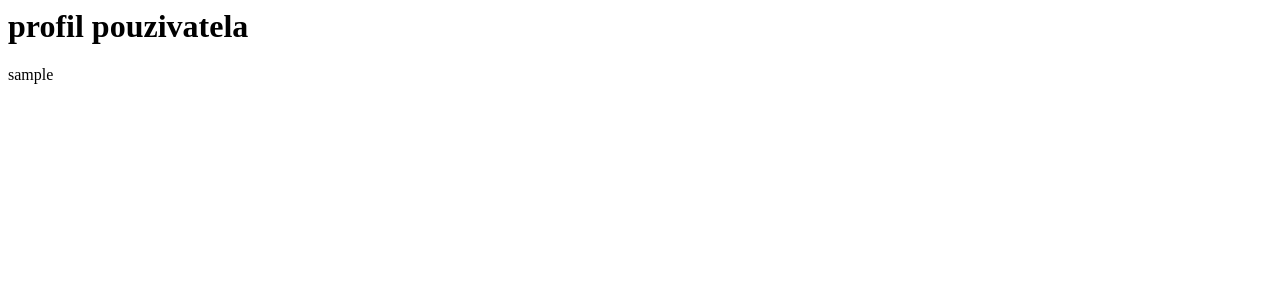
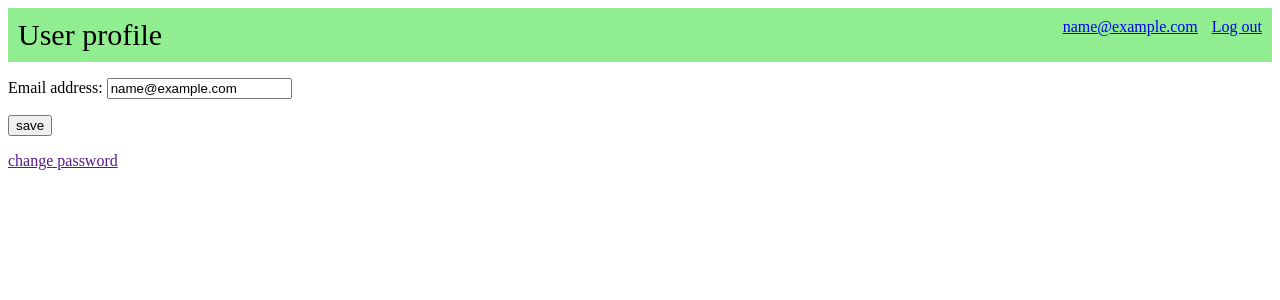
Before and after one commit to wetrolam/email-sender, a Django app: page /accounts/profile/ in a window 1280 px wide. Shown: the top 300 px of the page. Run offline with Django 3.2, Linux system fonts and the light colour scheme; a user stored in the database is signed in; tables that the repository leaves empty hold one stand-in row (values such as "Sample post").

Commit message:
refactoring account/profile view (added email editing)

```diff
--- a/accounts/templates/accounts/profile.html
+++ b/accounts/templates/accounts/profile.html
@@ -1,3 +1,12 @@
-<h1>profil pouzivatela</h1>
+{% extends "base_authenticated.html" %}
 
-{{ username }}
+{% block content %}
+
+    <form method="post" action="">
+        {% csrf_token %}
+        {{ form.as_p }}
+        <input type="submit" name="save" value="save"/>
+    </form>
+
+    <p><a href="">change password</a></p>
+{% endblock %}
--- a/accounts/urls.py
+++ b/accounts/urls.py
@@ -8,5 +8,5 @@ urlpatterns = [
 	url(r'^logout/$', auth_views.logout, {'template_name': 'accounts/logout.html'}),
 	#url(r'^logout/$', auth_views.logout_then_login), #, {'template_name': 'accounts/logout.html'}),
 	url(r'^create/$', views.create_account),
-	url(r'^profile/$', views.profile)
+	url(r'^profile/$', views.AccountProfileView.as_view()),
 ]
--- a/accounts/views.py
+++ b/accounts/views.py
@@ -1,9 +1,23 @@
-from django.shortcuts import render
+from django.shortcuts import render, get_object_or_404
+from django.views import generic
+from django.contrib.auth.models import User
+
+
+# def profile(request):
+#     username = request.user.username if request.user.is_authenticated() else "neznamy pouzivatel"
+#     return render(request, 'accounts/profile.html', {'username': username})
 
 #prihlaseny
-def profile(request):
-    username = request.user.username if request.user.is_authenticated() else "neznamy pouzivatel"
-    return render(request, 'accounts/profile.html', {'username': username})
+class AccountProfileView(generic.UpdateView):
+    model = User
+    fields = ['email']
+    heading = 'User profile'
+    template_name = 'accounts/profile.html'
+    success_url = '/emails/'
+
+    def get_object(self, queryset=None):
+        return get_object_or_404(User, pk=self.request.user.id)
+
 
 #neprihlaseny
 def create_account(request):
--- a/emailsender/templates/base_authenticated.html
+++ b/emailsender/templates/base_authenticated.html
@@ -5,6 +5,6 @@
 {% endblock %}
 
 {% block system_menu %}
-    <span style="margin:10px;">{{view.request.user.email}}</span>
+    <a style="margin:10px;" href="/accounts/profile/"> {{view.request.user.email}}</a>
     <a href="/accounts/logout/"> Log out</a>
 {% endblock %}
```
